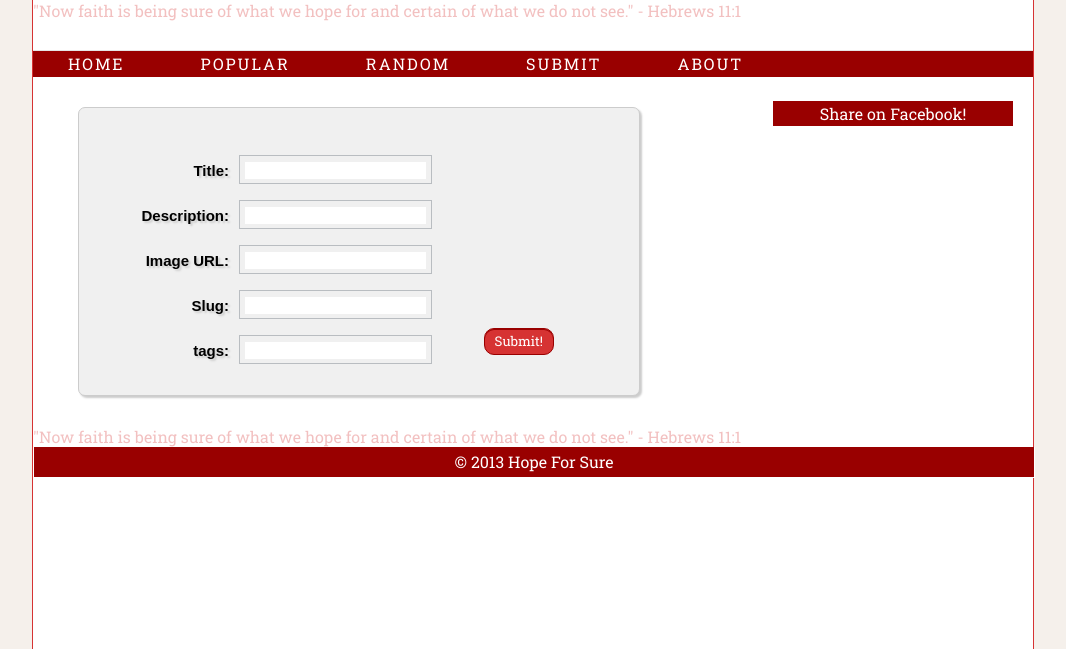
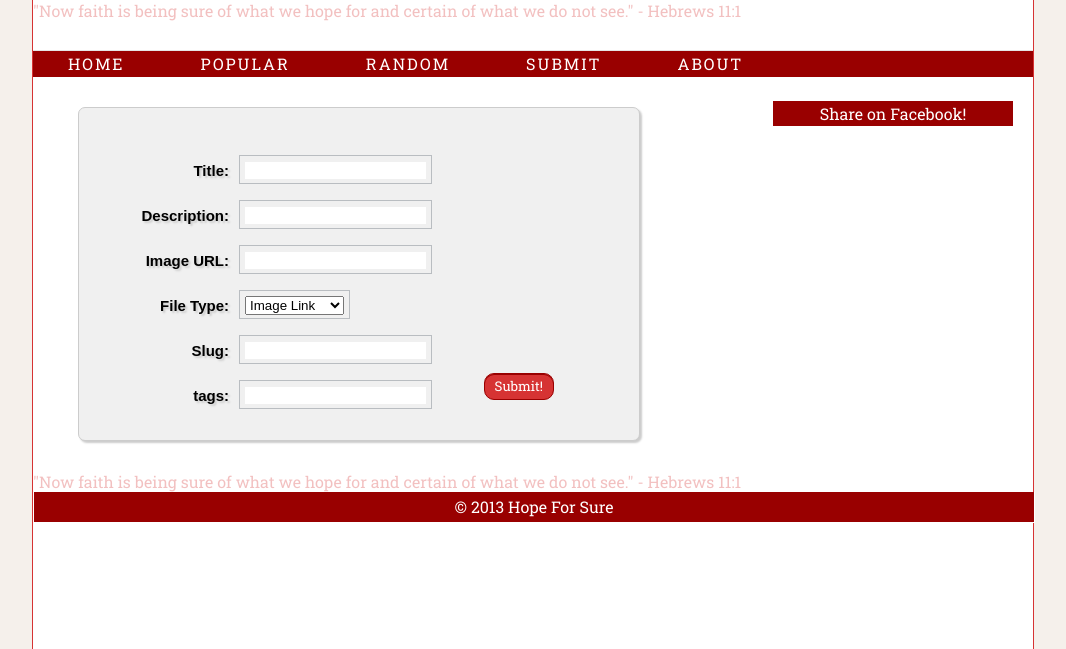
Before and after one commit to davcheng/hopeforsure, a Django app: page /submit/ in a window 1280 px wide. Shown: the top 649 px of the page, without its empty margins (107-1173 px from the left). Run offline with Django 3.2, Linux system fonts and the light colour scheme; parts of the project's set-up code (start-up, migrations or seed data) failed here and were passed over; some libraries are stand-ins or nearby versions.

Commit message:
submit form youtube compatible

```diff
--- a/hopeforsure/blog/models.py
+++ b/hopeforsure/blog/models.py
@@ -1,12 +1,20 @@
 from django.db import models
 from django.core.urlresolvers import reverse
 from django.forms import ModelForm
+
+FILE_TYPE_CHOICES = (
+    ('Image', 'Image'),
+    ('Video', 'Video'),
+    ('Youtube', 'Youtube'),
+
+)
 
 class Post(models.Model):
     title = models.CharField(max_length=255)
     slug = models.SlugField(unique=True, max_length=255)
     description = models.CharField(max_length=255)
-    content = models.CharField(max_length=255)
+    content = models.CharField(max_length=555)
+    fileType = models.CharField(max_length=10, choices=FILE_TYPE_CHOICES)
     published = models.BooleanField(default=False)
     created = models.DateTimeField(auto_now_add=True)
     likes = models.IntegerField(default=0)
--- a/hopeforsure/blog/views.py
+++ b/hopeforsure/blog/views.py
@@ -3,6 +3,7 @@ from django.shortcuts import render, get_object_or_404
 from django.http import HttpResponseRedirect
 from blog.models import Post, UserSubmittedPost
 from math import ceil
+import urlparse
 
 # calculate total number of pages available
 post_count=Post.objects.count()
@@ -111,7 +112,16 @@ def random(request):
 
 def submit(request):
     if request.method == 'POST': # If the form has been submitted...
-        form = UserSubmittedPost(request.POST) # A form bound to the POST data
+        form = UserSubmittedPost(request.POST)
+        # if fileType is youtube then parse the id and convert to embed
+        if (request.POST.get('fileType') == "Youtube") & form.is_valid():
+            instance = form.save(commit=False)
+            url_data = urlparse.urlparse(request.POST.get('content'))
+            query = urlparse.parse_qs(url_data.query)
+            videoId = query["v"][0]
+            instance.content = "http://youtube.com/embed/" + videoId
+            instance.save()
+            return HttpResponseRedirect('/submit/') # Redirect after POST
 
         if form.is_valid(): # All validation rules pass
             # save form
--- a/hopeforsure/templates/blog/submit.html
+++ b/hopeforsure/templates/blog/submit.html
@@ -1,16 +1,6 @@
 {% extends 'base.html' %}
 
 {% block content %}
-<!-- <form action="/submit/" method="post">
-    {% for field in form %}
-        <div class="fieldWrapper">
-            {{ field.errors }}
-            {{ field.label_tag }} {{ field }}
-        </div>
-    {% endfor %}
-    <p><input type="submit" value="Submit!" /></p>
-</form> -->
-
 <form class="submit-form" action="/submit/" method="post">{% csrf_token %}
     {{ form.non_field_errors }}
     <div class="fieldWrapper">
@@ -27,6 +17,17 @@
         {{ form.content.errors }}
         <label class="field-label" for="content">Image URL:</label>
         <span class="submit-field">{{ form.content }}</span>
+    </div>
+    <div class="fieldWrapper">
+        {{ form.fieldType.errors }}
+        <label class="field-label" for="fileType">File Type:</label>
+        <span class="submit-field">
+        	<select name="fileType">
+				<option value="Image">Image Link</option>
+				<option value="Video">Video Link</option>
+				<option value="Youtube">Youtube Link</option>
+			</select>
+		</span>
     </div>
     <div class="fieldWrapper">
         {{ form.slug.errors }}
--- a/hopeforsure/urls.py
+++ b/hopeforsure/urls.py
@@ -16,5 +16,4 @@ urlpatterns = patterns('',
     url(r'^like/(?P<slug>[\w\-]+)/$', 'blog.views.like'),
     url(r'^$', 'blog.views.index'),
     url(r'^(?P<slug>[\w\-]+)/$', 'blog.views.post'),
-    # url(r'^(?P<slug>[\w\-]+)#disqus_thread/$', 'blog.views.post'),
 )
```
Also changed, not shown: hopeforsure/templates/blog/index.html (+14 -0 lines), hopeforsure/hopeforsure.db, 3 other files.
